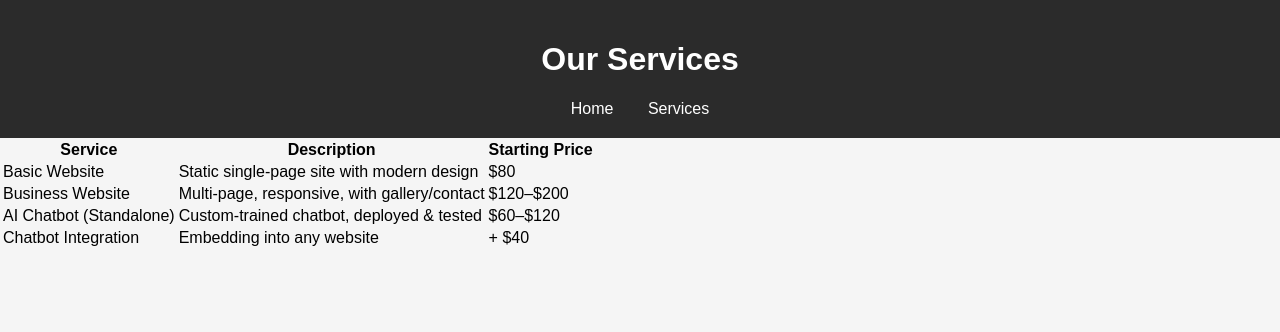
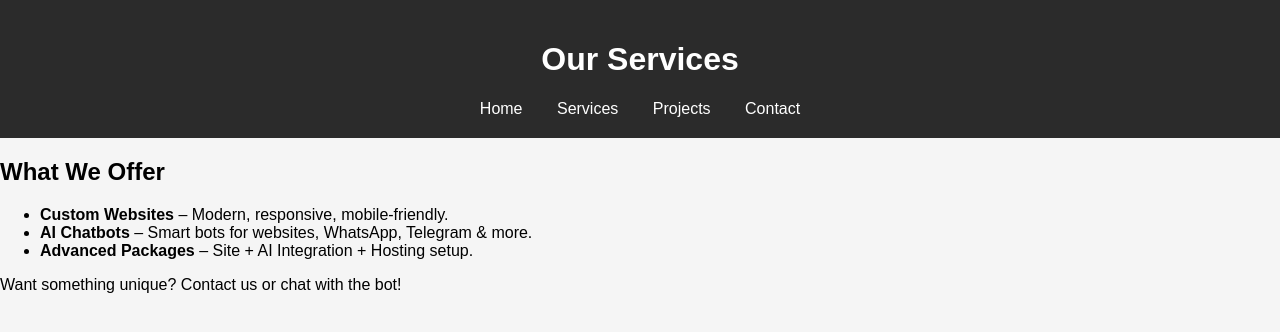
Before and after one commit to Yoavga19/library, a Flask app: page /services in a window 1280 px wide. Shown: the top 332 px of the page. Run offline with Flask 3, Linux system fonts and the light colour scheme.

Commit message:
Update services.html

```diff
--- a/templates/services.html
+++ b/templates/services.html
@@ -2,7 +2,7 @@
 <html lang="en">
 <head>
   <meta charset="UTF-8" />
-  <title>Our Services</title>
+  <title>Our Services - NextWave</title>
   <link rel="stylesheet" href="/static/style.css" />
 </head>
 <body>
@@ -11,41 +11,19 @@
     <nav>
       <a href="/">Home</a>
       <a href="/services">Services</a>
+      <a href="/projects">Projects</a>
+      <a href="mailto:yourname@example.com">Contact</a>
     </nav>
   </header>
 
-  <main>
-    <table>
-      <thead>
-        <tr>
-          <th>Service</th>
-          <th>Description</th>
-          <th>Starting Price</th>
-        </tr>
-      </thead>
-      <tbody>
-        <tr>
-          <td>Basic Website</td>
-          <td>Static single-page site with modern design</td>
-          <td>$80</td>
-        </tr>
-        <tr>
-          <td>Business Website</td>
-          <td>Multi-page, responsive, with gallery/contact</td>
-          <td>$120–$200</td>
-        </tr>
-        <tr>
-          <td>AI Chatbot (Standalone)</td>
-          <td>Custom-trained chatbot, deployed & tested</td>
-          <td>$60–$120</td>
-        </tr>
-        <tr>
-          <td>Chatbot Integration</td>
-          <td>Embedding into any website</td>
-          <td>+ $40</td>
-        </tr>
-      </tbody>
-    </table>
+  <main class="content">
+    <h2>What We Offer</h2>
+    <ul>
+      <li><strong>Custom Websites</strong> – Modern, responsive, mobile-friendly.</li>
+      <li><strong>AI Chatbots</strong> – Smart bots for websites, WhatsApp, Telegram & more.</li>
+      <li><strong>Advanced Packages</strong> – Site + AI Integration + Hosting setup.</li>
+    </ul>
+    <p>Want something unique? Contact us or chat with the bot!</p>
   </main>
 </body>
 </html>
```
